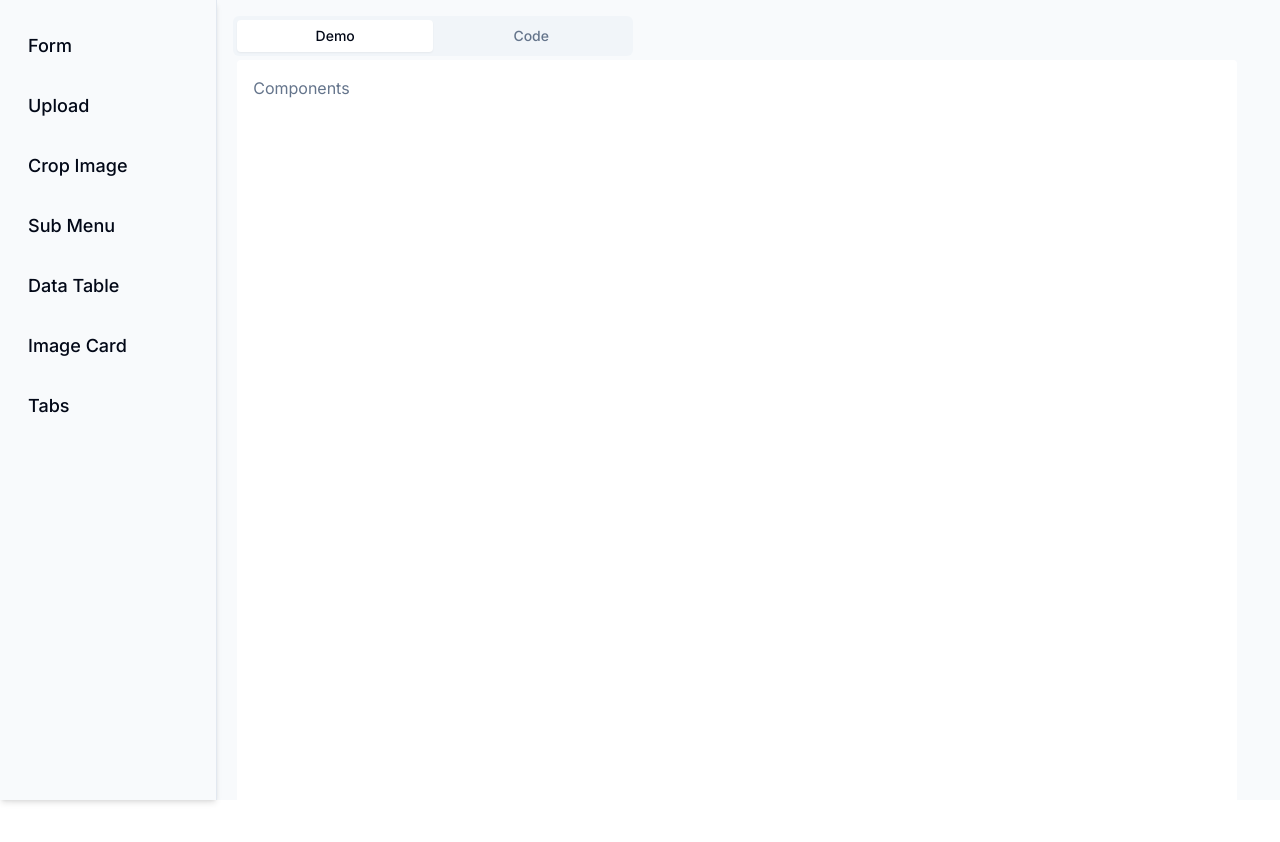
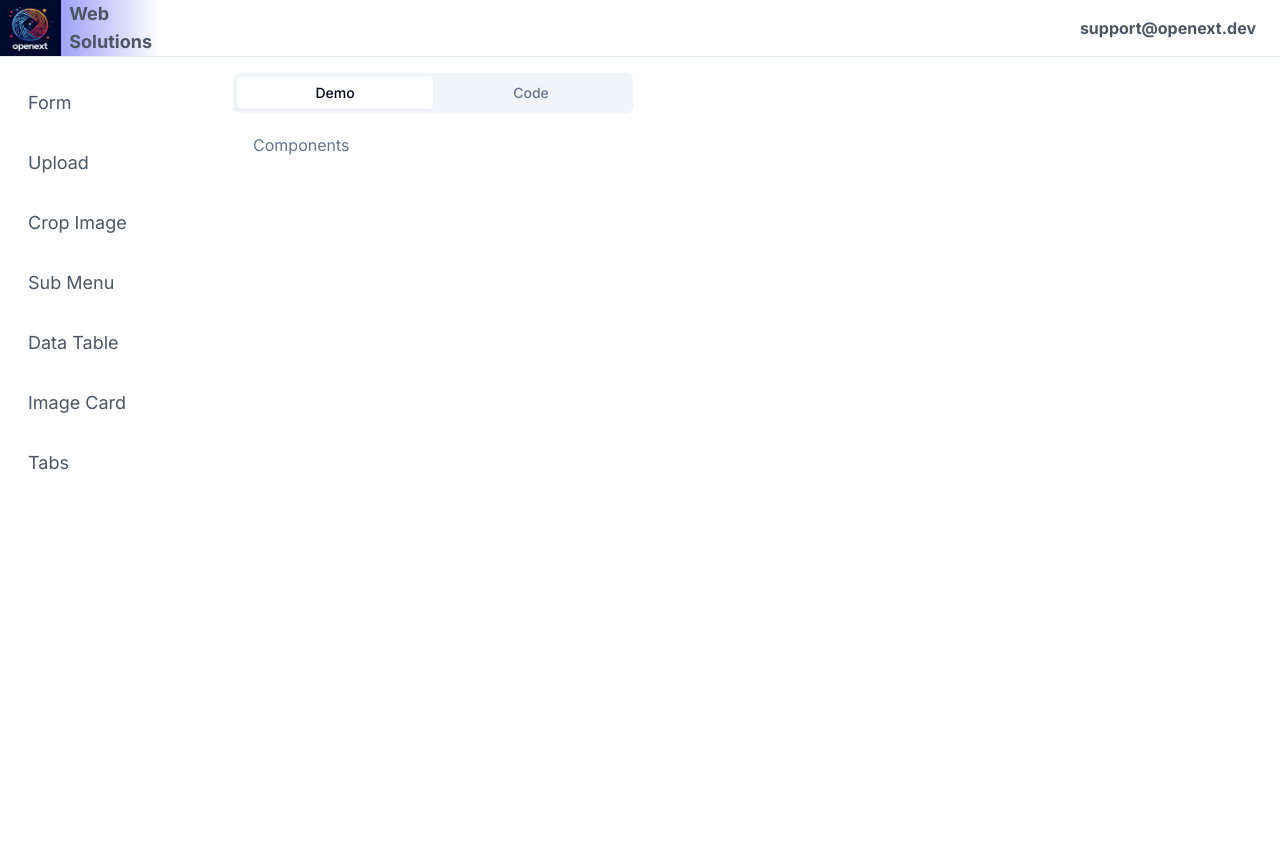
Before and after one commit to OpenExt-Labs/admin-panel-kit, a Next.js app: page / in a window 1280 px wide. Shown: the top 842 px of the page. Before the commit the page ends 800 px from the top, so only its background shows below. Built offline with nearby package versions, Linux system fonts and the light colour scheme.

Commit message:
Update header

```diff
--- /dev/null
+++ b/src/components/common/Logo.tsx
@@ -0,0 +1,19 @@
+import Link from 'next/link'
+import Image from 'next/image'
+
+const Logo = () => {
+  return (
+    <div className='text-gray-600'>
+      <Link href='/'>
+        <div className='flex w-40 bg-gradient-to-r from-indigo-500'>
+          <div className='relative w-full'>
+            <Image src='/logo.jpeg' alt='OpenExt logo' fill loading='lazy' />
+          </div>
+          <span className='text-lg font-bold px-2'>Web Solutions</span>
+        </div>
+      </Link>
+    </div>
+  )
+}
+
+export default Logo
--- a/src/components/common/nav-bar.tsx
+++ b/src/components/common/nav-bar.tsx
@@ -8,6 +8,7 @@ import {
   TabsList,
   TabsTrigger,
 } from "@/components/ui/tabs"
+import Logo from './Logo';
 
 
 const menus = [
@@ -43,11 +44,11 @@ const menus = [
 
 const Item = ({ path, label, activeTab }: any) => {
   return (
-    <div className={`p-3 py-4 flex items-center justify-between text-coolGray-500
-    hover:text-green-400 hover:bg-white hover:shadow-sm rounded-md
-    ${activeTab === path ? 'text-green-400' : ''}`}>
+    <div className={`p-3 py-4 flex items-center justify-between text-gray-600
+    hover:text-gray-800 hover:underline
+    ${activeTab === path ? 'text-black font-bold' : ''}`}>
       <Link href={path}>
-        <p className="text-lg font-medium">{label}</p>
+        <p className="text-lg">{label}</p>
       </Link>
     </div>
   )
@@ -65,15 +66,29 @@ export default function Navbar({ children }: any) {
 
   return (
     <React.Fragment>
-      <div className='flex w-full h-screen bg-slate-50 fixed'>
-        <div className='w-1/5 p-4 border-r shadow-md'>
+      <div className='flex flex-col w-full h-screen'>
+        <div className='sticky top-0 z-50 w-full border-b bg-background/95 backdrop-blur supports-[backdrop-filter]:bg-background/60'>
+          <div className='flex justify-between items-center'>
+            <Logo />
+            <div className=''>
+              <a
+                className='hidden lg:inline-block py-2 px-6 bg-white hover:bg-gray-50 text-gray-600 font-bold rounded-l-xl rounded-t-xl transition duration-200'
+                href='mailto:support@openext.dev'
+              >
+                support@openext.dev
+              </a>
+            </div>
+          </div>
+        </div>
+        <div className='flex'>
+          <div className='w-1/5 p-4'>
             {
               menus.map((item: any) => {
                 return <Item key={item.path} path={item.path} label={item.label} activeTab={activeTab} />
               })
             }
           </div>
-        <div className='p-4 w-full h-full rounded-md overflow-auto'>
+          <div className='p-4 w-full h-full rounded-md'>
             <Tabs defaultValue="demo" className="w-[400px]">
               <TabsList className="grid w-full grid-cols-2">
                 <TabsTrigger value="demo">Demo</TabsTrigger>
@@ -83,8 +98,18 @@ export default function Navbar({ children }: any) {
                     {children}
                   </div>
                 </TabsContent>
+                <TabsContent value="code">
+                  <div className='rounded w-[1000px] h-[800px] bg-white p-4'>
+                    {
+                      `
+                      Commoning soon...
+                    `
+                    }
+                  </div>
+                </TabsContent>
               </TabsList>
             </Tabs>
+          </div>
         </div>
       </div>
     </React.Fragment >
```
Also changed, not shown: public/logo.jpeg (added). Lines whose indentation alone changed are shown as unchanged.
